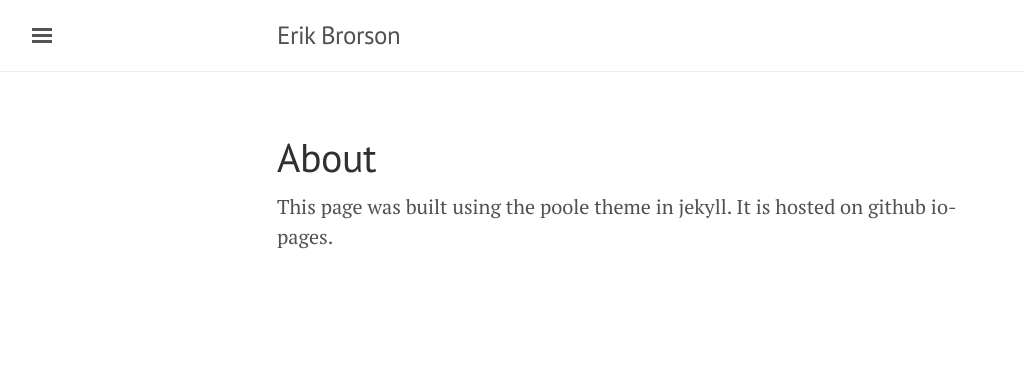
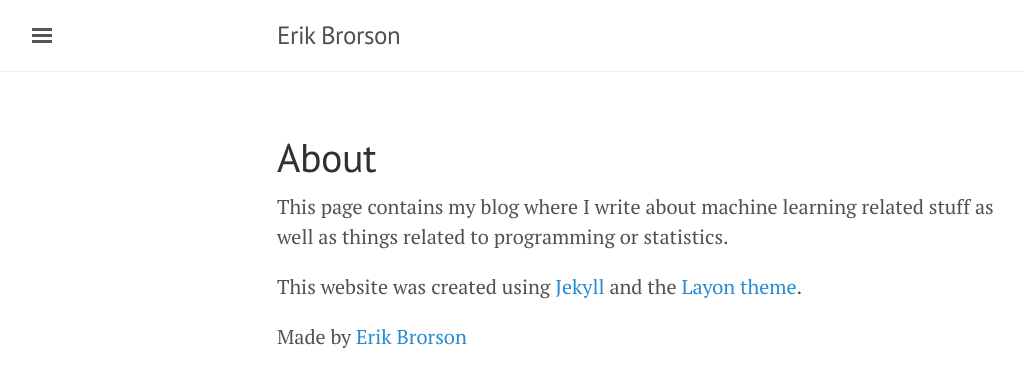
Before and after one commit to erikbrorson/erikbrorson.github.io, a Jekyll site: the page built from about.md, in a window 1280 px wide. Shown: the top 388 px of the page, without its empty margins (3-1027 px from the left). Built offline with Jekyll 4.4.1, drawn with Linux system fonts in a browser that asks for light colours.

Commit message:
updated about.md

```diff
--- a/about.md
+++ b/about.md
@@ -3,4 +3,8 @@ layout: page
 title: About
 ---
 
-This page was built using the poole theme in jekyll. It is hosted on github io-pages.
+This page contains my blog where I write about machine learning related stuff as well as things related to programming or statistics.
+
+This website was created using [Jekyll](https://jekyllrb.com/) and the [Layon theme](http://lanyon.getpoole.com/).
+
+Made by [Erik Brorson](mailto:er.brorson@gmail.com)
```
